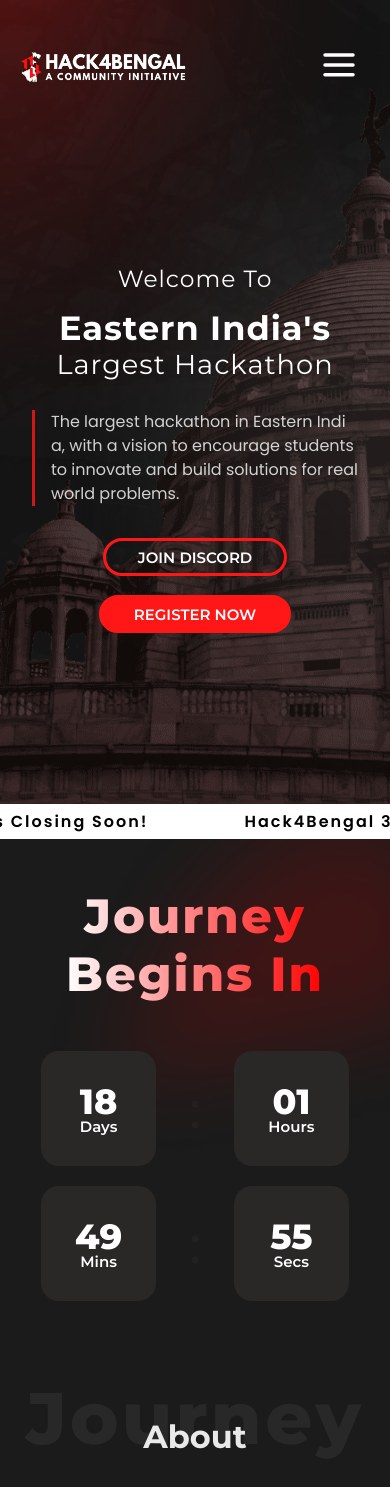
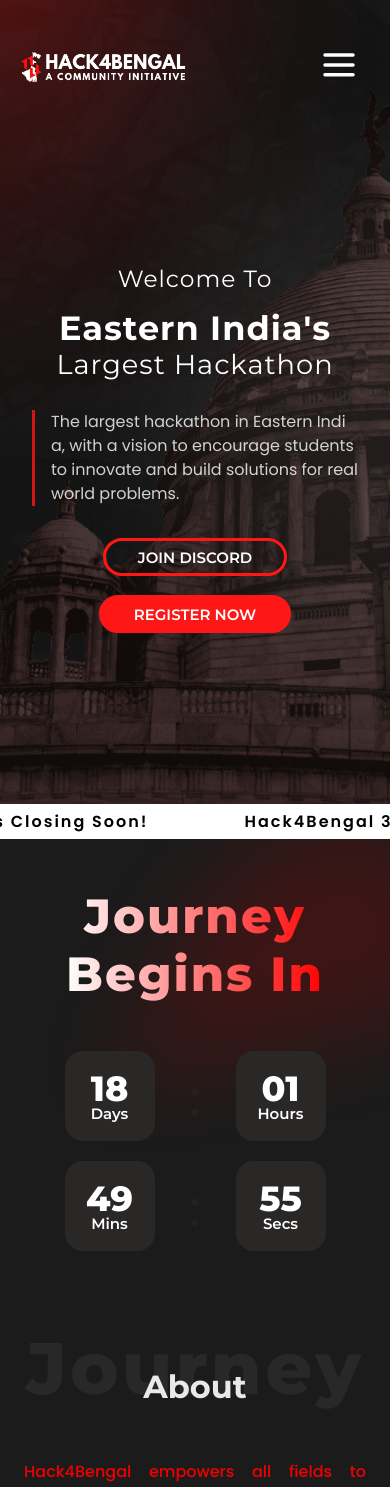
Before and after one commit to hack4bengal/s3, a React (Vite) app: page / in a window 390 px wide. Shown: the top 1487 px of the page. Built offline with nearby package versions, Linux system fonts and the light colour scheme.

Commit message:
fix: fixed timeline responsiveness

```diff
--- a/src/components/private/timer/Timer.scss
+++ b/src/components/private/timer/Timer.scss
@@ -13,7 +13,7 @@
     display: flex;
     align-items: center;
 
-    @media screen and (max-width: 850px) {
+    @media screen and (max-width: 900px) {
       justify-content: center;
     }
 
@@ -24,12 +24,17 @@
       align-items: center;
       gap: 4rem;
       margin-top: -4rem;
+      position: relative;
+
+      @media screen and (max-width: 1400px) {
+        margin-right: 0rem;
+      }
 
       @media screen and (max-width: 1120px) {
         margin-top: 0rem;
       }
 
-      @media screen and (max-width: 850px) {
+      @media screen and (max-width: 900px) {
         margin-top: 5rem;
       }
 
@@ -51,6 +56,7 @@
         background: #ffffff;
         background: linear-gradient(to right, #ffffff 0%, #ff0000 100%);
         -webkit-background-clip: text;
+        background-clip: text;
         -webkit-text-fill-color: transparent;
 
         @media screen and (max-width: 1120px) {
@@ -80,6 +86,7 @@
           width: 90%;
           row-gap: 20px;
           justify-content: center;
+
           .colon {
             justify-content: center;
             display: flex;
@@ -87,6 +94,13 @@
         }
 
         .time {
+          $size: 115px;
+          width: $size;
+          height: $size;
+          display: flex;
+          flex-direction: column;
+          justify-content: center;
+          align-items: center;
           font-family: "Montserrat", sans-serif;
           font-size: 60px;
           text-align: center;
@@ -96,11 +110,12 @@
           background-color: #2a2727;
           padding: 1rem;
           border-radius: 18px;
-          width: 115px;
-          height: 115px;
 
           @media screen and (max-width: 1120px) {
             font-size: 30px;
+            $size: 100px;
+            width: $size;
+            height: $size;
           }
 
           @media screen and (max-width: 576px) {
@@ -109,6 +124,9 @@
             justify-content: center;
             flex-direction: column;
             padding: 0.5rem;
+            $size: 90px;
+            width: $size;
+            height: $size;
           }
 
           p:nth-child(2) {
@@ -160,11 +178,11 @@
   .ghori {
     width: 55%;
 
-    @media screen and (max-width: 1200px) {
+    @media screen and (max-width: 1400px) {
       width: 45%;
     }
 
-    @media screen and (max-width: 850px) {
+    @media screen and (max-width: 900px) {
       display: none;
     }
   }
```
